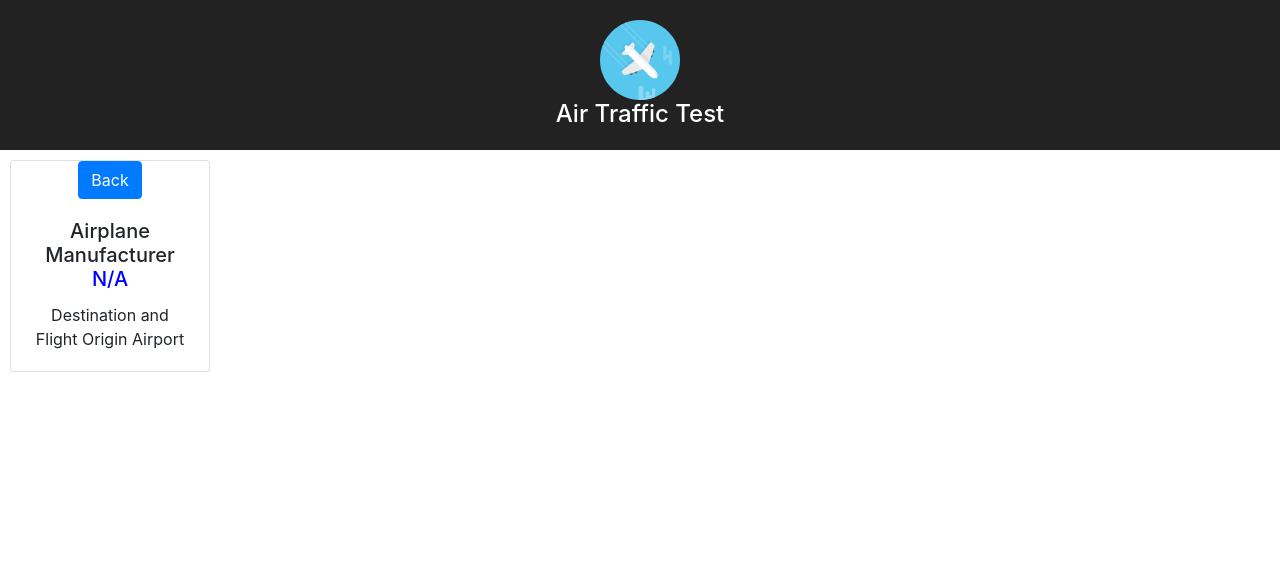
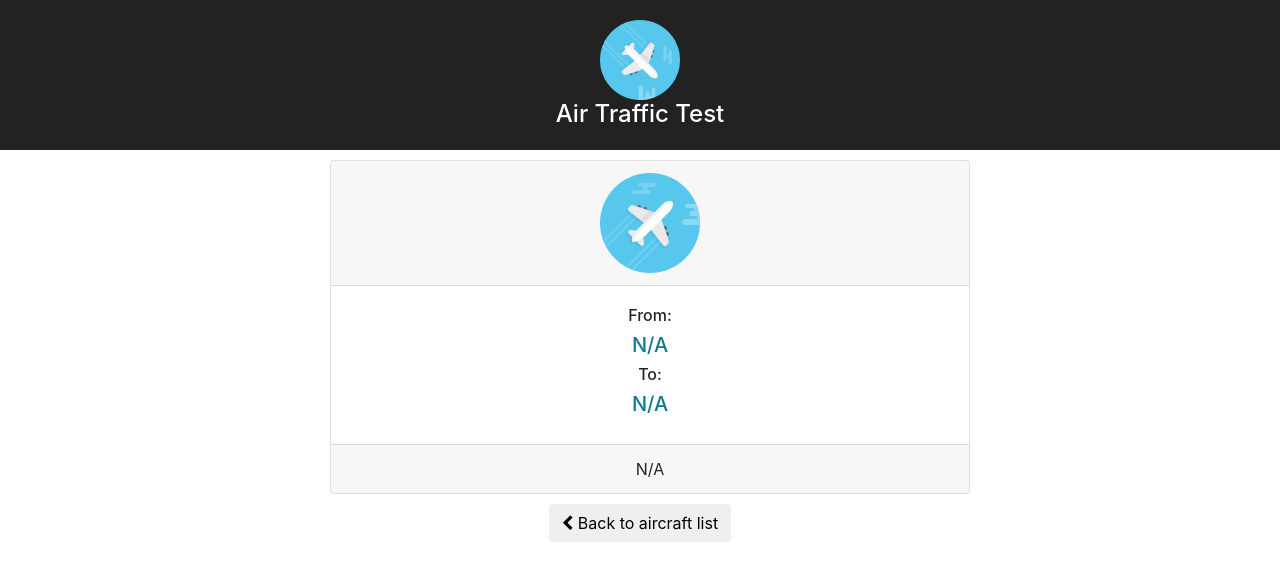
Before and after one commit to Bakmaz/Air-Traffic-Test, a React (Create React App) app: page /flights/1 in a window 1280 px wide. Shown: the top 580 px of the page. Built offline with nearby package versions, Linux system fonts and the light colour scheme; no server answers.

Commit message:
Error component, layout, sorting by altitude.

```diff
--- a/src/App.js
+++ b/src/App.js
@@ -3,6 +3,7 @@ import airplaneIcon from './img/airplaneIcon.svg';
 import './App.css';
 import FlightsList from './FlightsList';
 import FlightDetails from './FlightDetails';
+import ErrorComponent from './ErrorComponent';
 import 'font-awesome/css/font-awesome.min.css';
 import 'bootstrap/dist/css/bootstrap.min.css';
 import {BrowserRouter as Router, Route, Redirect} from 'react-router-dom';
@@ -12,7 +13,7 @@ class App extends Component {
     super();
     this.state={
       redirectToFlightList: false,
-      redirectToError: false
+      redirectToErrorComponent: false
         };
   }
 
@@ -21,7 +22,7 @@ class App extends Component {
     navigator.geolocation.getCurrentPosition(function(position) {
       self.setState({redirectToFlightList: true});
     }, function(){
-      self.setState({redirectToError: true});
+      self.setState({redirectToErrorComponent: true});
     });
   }
 
@@ -35,13 +36,14 @@ class App extends Component {
         </header>
         <Route exact path="/flights" component={FlightsList}/>
         <Route path="/flights/:flightId" component={FlightDetails}/>
+        <Route path="/error" component={ErrorComponent}/>
         {
           this.state.redirectToFlightList ? (
             <Redirect to="/flights"/>
           ) : ( <div/> )
         }
         {
-          this.state.redirectToError ? (
+          this.state.redirectToErrorComponent ? (
             <Redirect to="/error"/>
           ) : ( <div/> )
         }
--- /dev/null
+++ b/src/ErrorComponent.js
@@ -0,0 +1,13 @@
+import React from 'react';
+import 'bootstrap/dist/css/bootstrap.min.css';
+
+
+class Error extends React.Component {
+
+    render(){
+        return  <div class="alert alert-danger">
+                    <strong>Geolocation permission denied!</strong>Please allow Air Traffic Test to access your location by following <a href="http://waziggle.com/BrowserAllow.aspx" class="alert-link"> this instructions.</a>
+                </div>
+    }
+}
+export default Error;
--- a/src/FlightDetails.js
+++ b/src/FlightDetails.js
@@ -1,6 +1,7 @@
 import React from 'react';
 import axios from 'axios';
 import {Link} from 'react-router-dom';
+import airplaneIcon from './img/airplaneIcon.svg';
 
 class FlightDetails extends React.Component {
     constructor(){
@@ -17,16 +18,19 @@ class FlightDetails extends React.Component {
             });
     }
     render(){
-        return  <div className="card">
-            <Link to={'/flights/'}><button className="btn btn-primary">Back</button></Link>
-                                <i></i>
-                                <div className="card-body">
-                                    <h5 className="card-title">Airplane Manufacturer<br/>
-                                        <span className="flight-number">{this.state.flightDetails.Mdl || 'N/A'}</span>
-                                    </h5>
-                                    <p className="card-text">Destination and Flight Origin Airport</p>
-                                </div>
-                            </div>
+
+        return <div className="flight-details w-50">
+         <div className="card card-details w-100">
+                    <div className="card-header"><img src={airplaneIcon}  alt="airplaneIcon"/></div>
+                    <div className="card-body">
+                        <h6>From:</h6>
+                            <h5 className="green">{this.state.flightDetails.From || 'N/A'}</h5>
+                            <h6>To:</h6>
+                            <h5 className="green">{this.state.flightDetails.To || 'N/A'}</h5>
+                    </div>
+                    <div className="card-footer">{this.state.flightDetails.Mdl || 'N/A'}</div>               </div>
+                <Link to={'/flights/'}><button className="btn btn-default"><i className="fa fa-chevron-left"></i> Back to aircraft list</button></Link>
+                </div>
     }
 }
 export default FlightDetails;
--- a/src/FlightsList.js
+++ b/src/FlightsList.js
@@ -26,18 +26,26 @@ class FlightsList extends React.Component {
             this.setState({aircraftList: res.data});
         });
     }
+    compare(a,b){
+        if (a.Alt > b.Alt)
+          return -1;
+        if (a.Alt < b.Alt)
+          return 1;
+        return 0;
+      }
+
     render(){
         return <div>
             {
-                this.state.aircraftList.acList.map(function(item, index){
+                this.state.aircraftList.acList.sort(this.compare).map(function(item, index){
                     return <div className="card" key={index}>
-                                <i className={ 'fa fa-plane plane-icon-' + (item.Brng < 180 ? 'east' : 'west')}></i>
+                                <i className={'green fa fa-plane fa-3x plane-icon-' + (item.Brng < 180 ? 'east' : 'west')}></i>
                                 <div className="card-body">
-                                    <h5 className="card-title">Flight Code Number <br/>
-                                        <span className="flight-number">{item.Call || 'N/A'}</span>
-                                    </h5>
+                                    <h6>Flight Code Number </h6>
+                                    <h5 className="green">{item.Call || 'N/A'}</h5>
                                     <p className="card-text">Altitude: {item.Alt}</p>
-                                    <Link to={'/flights/'+ item.Id }><button className="btn btn-primary">Flight Details</button></Link>
+
+                                    <Link to={'/flights/'+ item.Id }><button className="btn btn-info">Flight Details</button></Link>
                                 </div>
                             </div>
                 })
--- a/src/index.css
+++ b/src/index.css
@@ -3,20 +3,27 @@ body {
   padding: 0;
   font-family: sans-serif;
 }
-
 .card {
   width: 200px;
   float:left;
   margin: 10px;
+  padding-top:5px;
 }
-.flight-number {
-  color: blue;
+.green {
+  color:#117a8b;
 }
 .plane-icon-east {
   transform: rotate(45deg);
-  color:lightblue;
 }
 .plane-icon-west {
   transform: rotate(-135deg);
-  color:blue;
 }
+.card-details {
+ padding-top: 0px;
+}
+.flight-details {
+  display: block;
+  margin-left: auto;
+  margin-right: auto;
+  min-width: 300px;
+}
```
Also changed, not shown: src/Error.js (deleted, +0 -12 lines).
